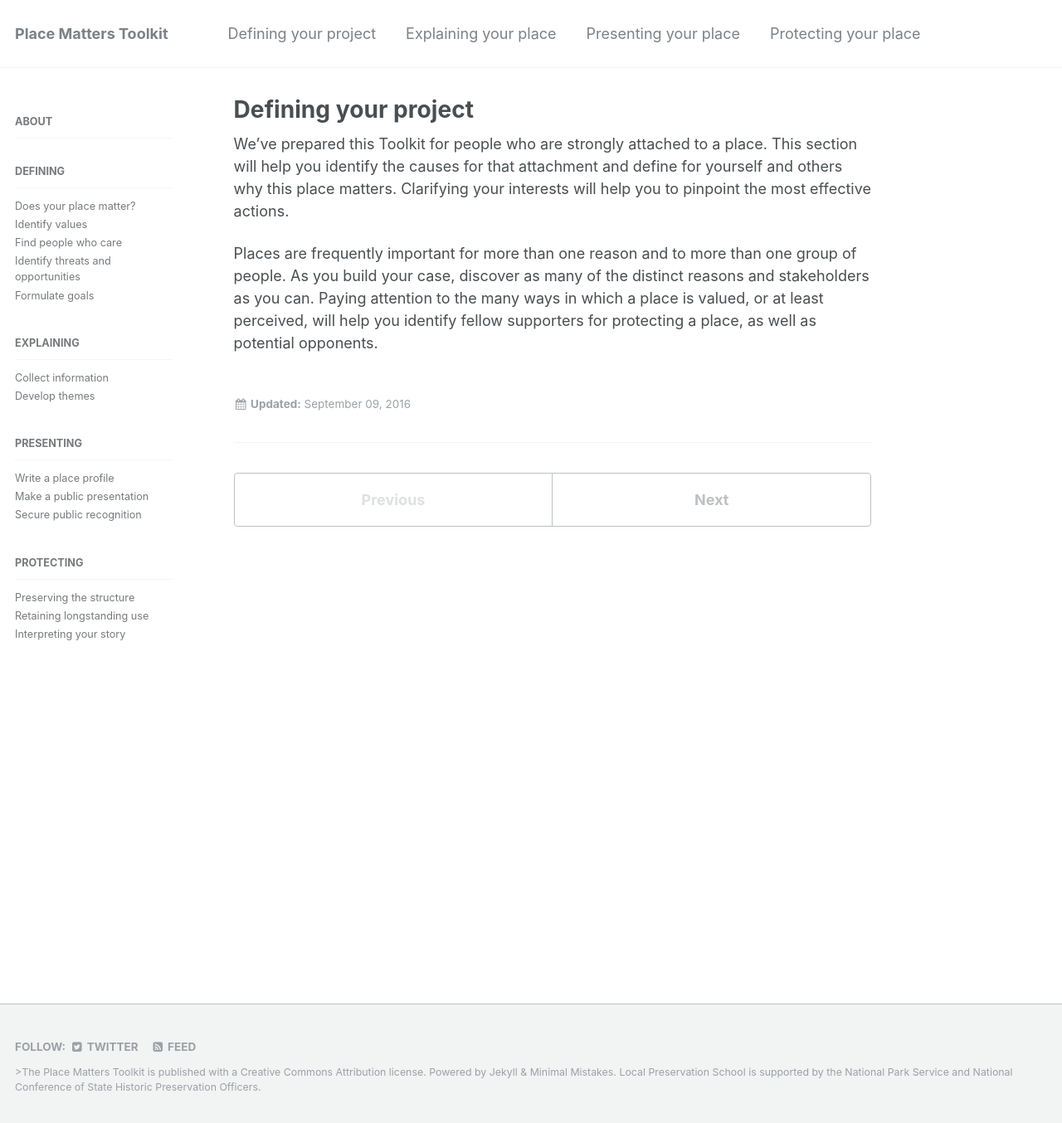
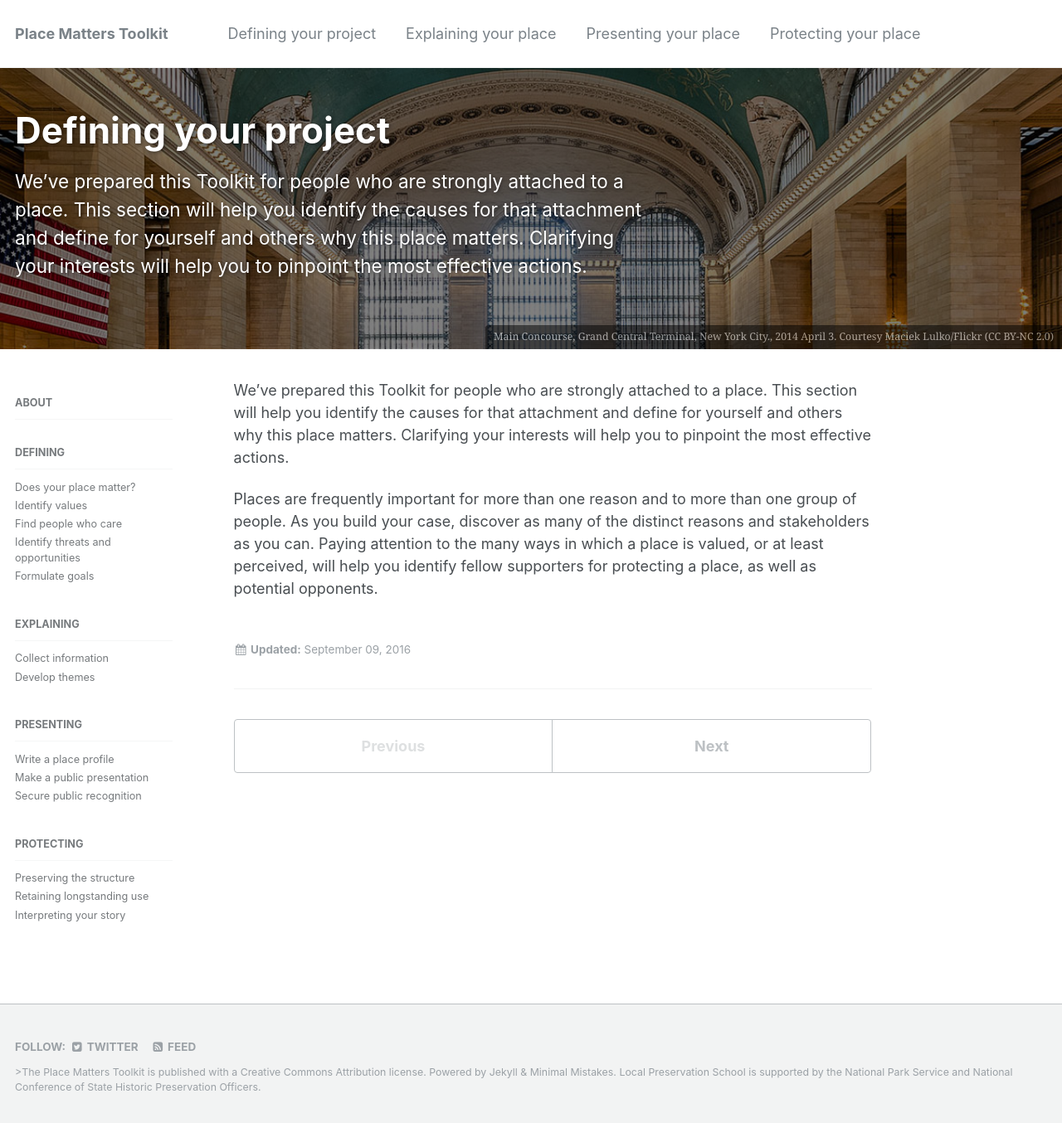
Before and after one commit to localpreservation/placematters, a Jekyll site: the page built from _guides/01-defining-your-project.md, in a window 1280 px wide and 1357 px high. Shown: the top 1354 px of the window at 83% size. Built offline with Jekyll 4.4.1, drawn with Linux system fonts in a browser that asks for light colours.

Commit message:
Add header overlay images to landing pages

```diff
--- a/_guides/01-defining-your-project.md
+++ b/_guides/01-defining-your-project.md
@@ -1,6 +1,10 @@
 ---
 title: "Defining your project"
 permalink: /defining-your-project/
+header:
+  overlay_image: 14111342042_2b3409a644_h-square.jpg
+  overlay_filter: .5
+  caption: "Main Concourse, Grand Central Terminal, New York City., 2014 April 3. Courtesy [Maciek Lulko/Flickr](https://www.flickr.com/photos/lulek/14111342042) ([CC BY-NC 2.0](https://creativecommons.org/licenses/by-nc/2.0/))"
 ---
 
 We've prepared this Toolkit for people who are strongly attached to a place. This section will help you identify the causes for that attachment and define for yourself and others why this place matters. Clarifying your interests will help you to pinpoint the most effective actions.
```
Also changed, not shown: _guides/07-explaining-your-place.md (+4 -0 lines), _guides/10-presenting-your-place.md (+4 -0 lines), _guides/14-protecting-your-place.md (+4 -0 lines), _pages/toolkit.md (+8 -8 lines).
